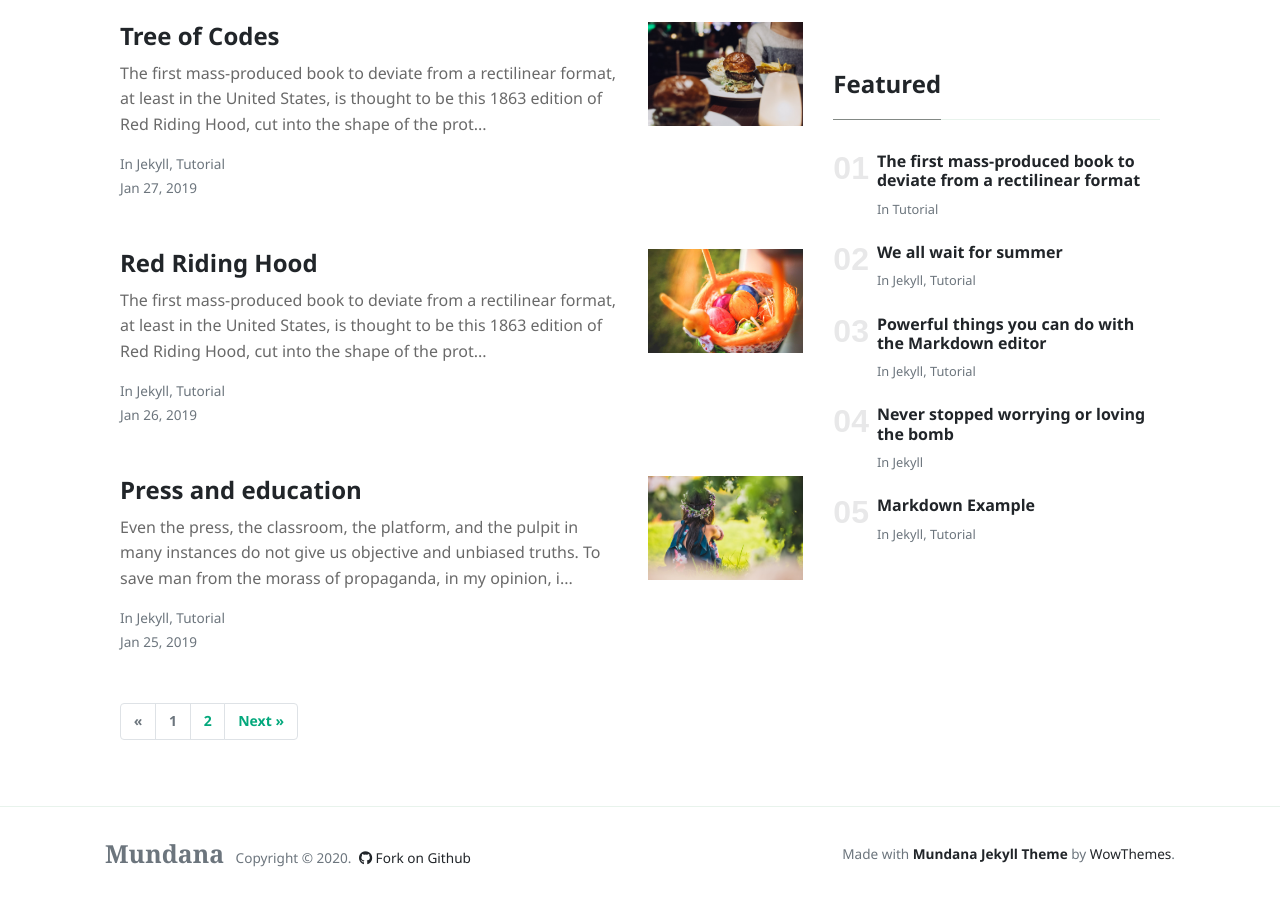
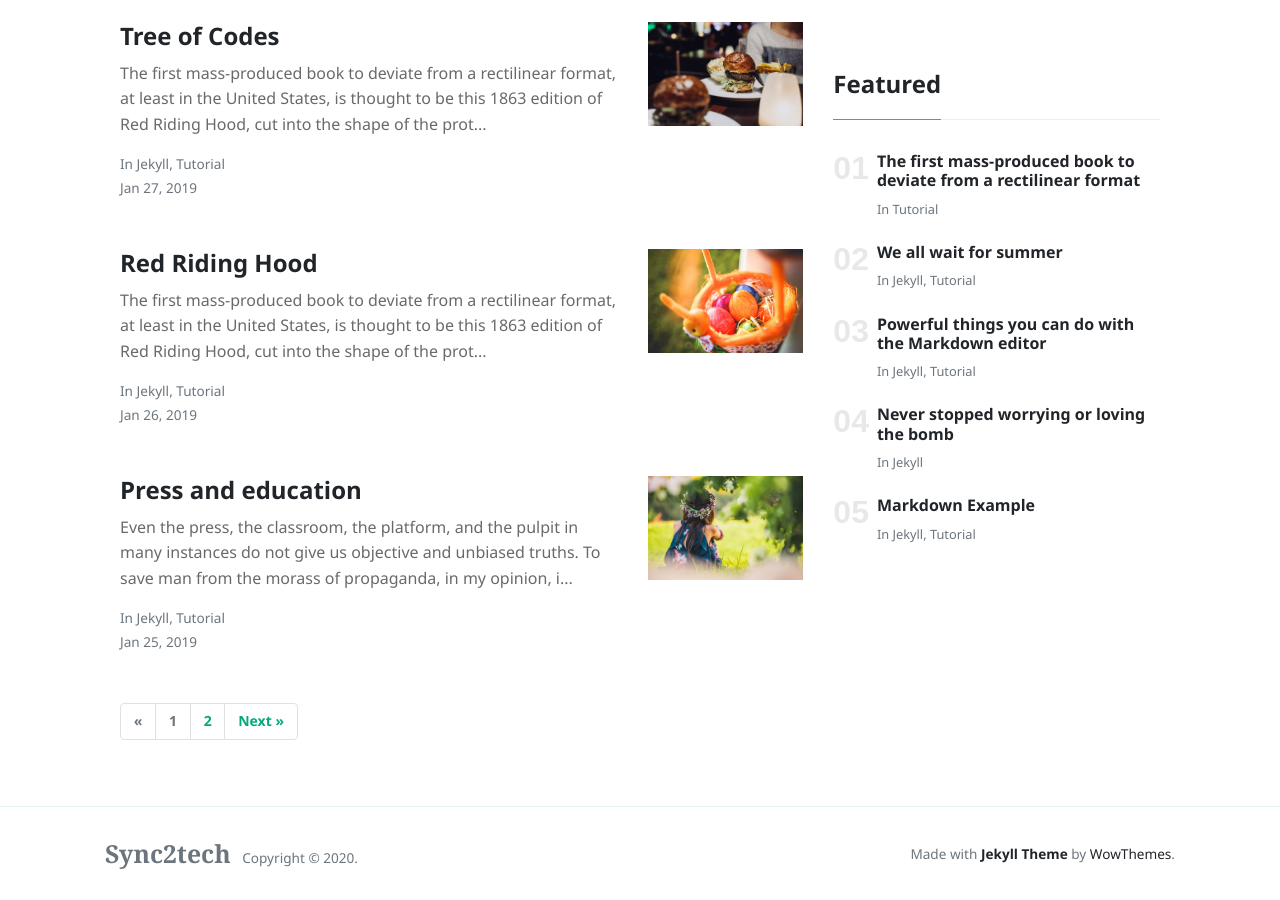
Before and after one commit to mohan-balakrishnan/sync2techold, a Jekyll site: the page built from index.html, in a window 1280 px wide and 900 px high, scrolled down 1707 px. Built offline with Jekyll 4.4.1, drawn with Linux system fonts in a browser that asks for light colours; nearby versions of some CDN libraries; the list of posts is cut into pages by our own code.

Commit message:
icon upadte

```diff
--- a/_layouts/default.html
+++ b/_layouts/default.html
@@ -77,15 +77,11 @@
         <div class="container">
         <div class="row align-items-center justify-content-between">
             <div>
-                <span class="navbar-brand mr-2 mb-0"><strong>Mundana</strong></span>
+                <span class="navbar-brand mr-2 mb-0"><strong>Sync2tech</strong></span>
                 <span>Copyright © <script>document.write(new Date().getFullYear())</script>.</span>
-
-                <!--  Github Repo Star Btn-->
-                <a class="text-dark ml-1" target="_blank" href="https://github.com/wowthemesnet/mundana-theme-jekyll"><i class="fab fa-github"></i> Fork on Github</a>
-
             </div>
             <div>
-                Made with <a target="_blank" class="text-dark font-weight-bold" href="https://www.wowthemes.net/mundana-jekyll-theme/"> Mundana Jekyll Theme </a> by <a class="text-dark" target="_blank" href="https://www.wowthemes.net">WowThemes</a>.
+                Made with <a target="_blank" class="text-dark font-weight-bold" href="https://www.wowthemes.net/mundana-jekyll-theme/"> Jekyll Theme </a> by <a class="text-dark" target="_blank" href="https://www.wowthemes.net">WowThemes</a>.
             </div>
         </div>
         </div>
```
Also changed, not shown: assets/images/favicon.ico.
